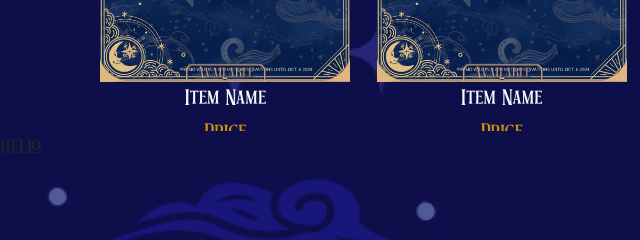
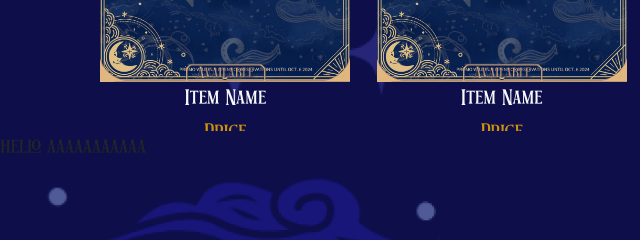
Before and after one commit to jbernards728/ShootPaperPen.github.io, a plain HTML site: page services.html in a window 1280 px wide. Shown: the part 1360-1600 px from the top of the page, 0-640 px from the left. Drawn offline with nearby package versions, Linux system fonts and the light colour scheme.

Commit message:
Update services.html

```diff
--- a/services.html
+++ b/services.html
@@ -157,7 +157,7 @@
       </div>
     </div>
 
-    <div>hello</div>
+    <div>hello aaaaaaaaaaa</div>
 
     <script src="script.js"></script>
   </body>
```
